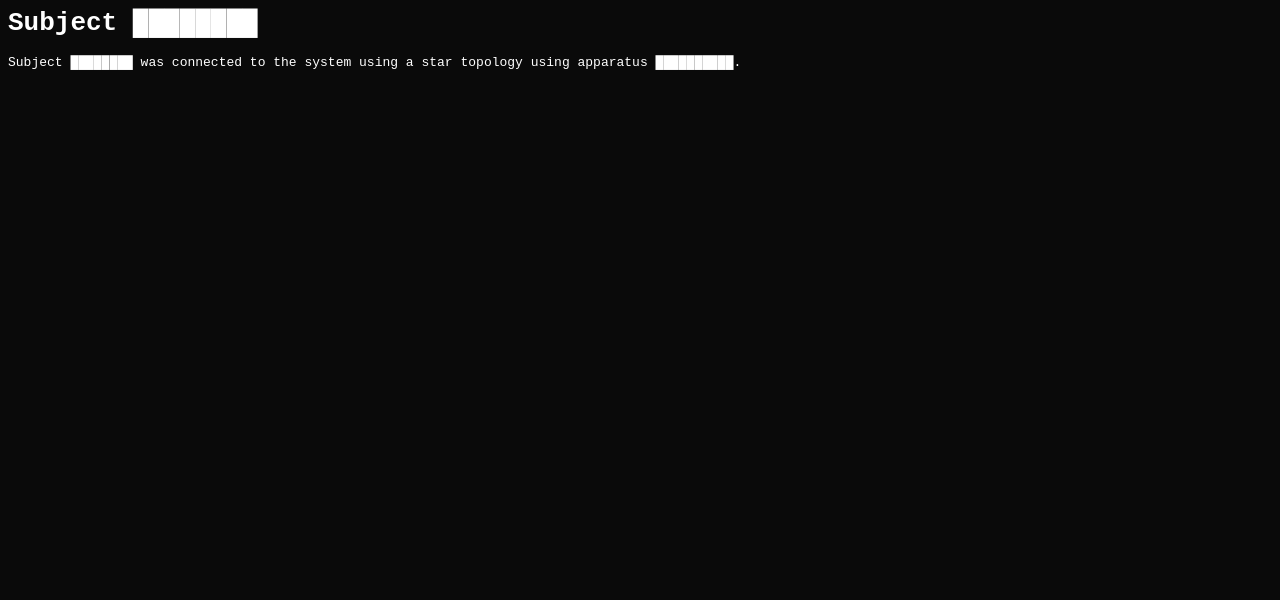
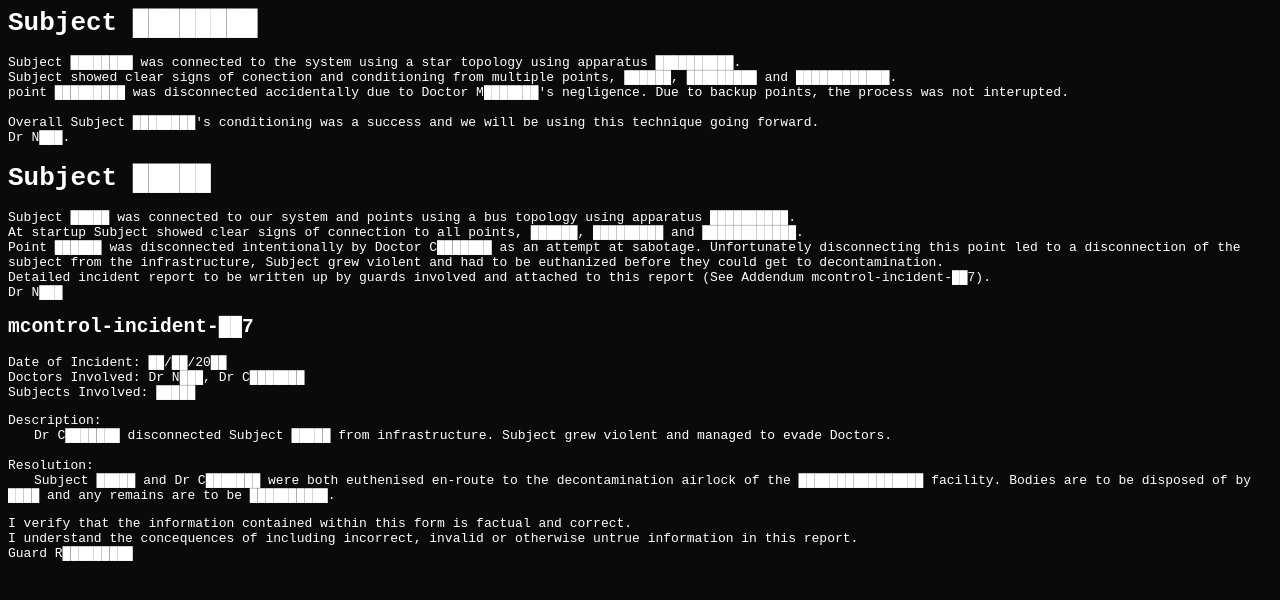
Before and after one commit to cowardlycamper32/cowardlycamper32.github.io, a website: page secret/mcontrol.html in a window 1280 px wide. Drawn offline with Linux system fonts and the light colour scheme.

Commit message:
addendium id: **7

```diff
--- a/secret/mcontrol.html
+++ b/secret/mcontrol.html
@@ -5,7 +5,35 @@
 <html>
     <h1>Subject &#x2588;&#x2588;&#x2588;&#x2588;&#x2588;&#x2588;&#x2588;&#x2588;</h1>
     <p>
-        Subject &#x2588;&#x2588;&#x2588;&#x2588;&#x2588;&#x2588;&#x2588;&#x2588; was connected to the system using a star topology using apparatus &#x2588;&#x2588;&#x2588;&#x2588;&#x2588;&#x2588;&#x2588;&#x2588;&#x2588;&#x2588;.
+        Subject &#x2588;&#x2588;&#x2588;&#x2588;&#x2588;&#x2588;&#x2588;&#x2588; was connected to the system using a star topology using apparatus &#x2588;&#x2588;&#x2588;&#x2588;&#x2588;&#x2588;&#x2588;&#x2588;&#x2588;&#x2588;.<br>
+        Subject showed clear signs of conection and conditioning from multiple points, &#x2588;&#x2588;&#x2588;&#x2588;&#x2588;&#x2588;, &#x2588;&#x2588;&#x2588;&#x2588;&#x2588;&#x2588;&#x2588;&#x2588;&#x2588; and &#x2588;&#x2588;&#x2588;&#x2588;&#x2588;&#x2588;&#x2588;&#x2588;&#x2588;&#x2588;&#x2588;&#x2588;.<br>
+        point &#x2588;&#x2588;&#x2588;&#x2588;&#x2588;&#x2588;&#x2588;&#x2588;&#x2588; was disconnected accidentally due to Doctor M&#x2588;&#x2588;&#x2588;&#x2588;&#x2588;&#x2588;&#x2588;'s negligence. Due to backup points, the process was not interupted.<br>
+        <br>
+        Overall Subject &#x2588;&#x2588;&#x2588;&#x2588;&#x2588;&#x2588;&#x2588;&#x2588;'s conditioning was a success and we will be using this technique going forward.<br>
+        Dr N&#x2588;&#x2588;&#x2588;.
 
     </p>
+    <h1>Subject &#x2588;&#x2588;&#x2588;&#x2588;&#x2588;</h1>
+    <p>
+        Subject &#x2588;&#x2588;&#x2588;&#x2588;&#x2588; was connected to our system and points using a bus topology using apparatus &#x2588;&#x2588;&#x2588;&#x2588;&#x2588;&#x2588;&#x2588;&#x2588;&#x2588;&#x2588;.<br>
+        At startup Subject showed clear signs of connection to all points, &#x2588;&#x2588;&#x2588;&#x2588;&#x2588;&#x2588;, &#x2588;&#x2588;&#x2588;&#x2588;&#x2588;&#x2588;&#x2588;&#x2588;&#x2588; and &#x2588;&#x2588;&#x2588;&#x2588;&#x2588;&#x2588;&#x2588;&#x2588;&#x2588;&#x2588;&#x2588;&#x2588;.<br>
+        Point &#x2588;&#x2588;&#x2588;&#x2588;&#x2588;&#x2588; was disconnected intentionally by Doctor C&#x2588;&#x2588;&#x2588;&#x2588;&#x2588;&#x2588;&#x2588; as an attempt at sabotage. Unfortunately disconnecting this point led to a disconnection of the subject from the infrastructure, Subject grew violent and had to be euthanized before they could get to decontamination.<br>
+        Detailed incident report to be written up by guards involved and attached to this report (See Addendum mcontrol-incident-&#x2588;&#x2588;7).<br>
+        Dr N&#x2588;&#x2588;&#x2588;
+    </p>
+    <h2>mcontrol-incident-&#x2588;&#x2588;7</h2>
+    <p>
+        Date of Incident: &#x2588;&#x2588;/&#x2588;&#x2588;/20&#x2588;&#x2588;<br>
+        Doctors Involved: Dr N&#x2588;&#x2588;&#x2588;, Dr C&#x2588;&#x2588;&#x2588;&#x2588;&#x2588;&#x2588;&#x2588;<br>
+        Subjects Involved: &#x2588;&#x2588;&#x2588;&#x2588;&#x2588;<br></p>
+        <span>Description:<br></span>
+
+        <span class="indent">&#9; Dr C&#x2588;&#x2588;&#x2588;&#x2588;&#x2588;&#x2588;&#x2588; disconnected Subject &#x2588;&#x2588;&#x2588;&#x2588;&#x2588; from infrastructure. Subject grew violent and managed to evade Doctors.<br><br></span>
+        <span>Resolution:<br></span>
+    <span class="indent">&#9; Subject &#x2588;&#x2588;&#x2588;&#x2588;&#x2588; and Dr C&#x2588;&#x2588;&#x2588;&#x2588;&#x2588;&#x2588;&#x2588; were both euthenised en-route to the decontamination airlock of the &#x2588;&#x2588;&#x2588;&#x2588;&#x2588;&#x2588;&#x2588;&#x2588;&#x2588;&#x2588;&#x2588;&#x2588;&#x2588;&#x2588;&#x2588;&#x2588; facility. Bodies are to be disposed of by &#x2588;&#x2588;&#x2588;&#x2588; and any remains are to be &#x2588;&#x2588;&#x2588;&#x2588;&#x2588;&#x2588;&#x2588;&#x2588;&#x2588;&#x2588;.<br></span>
+    <p>
+        I verify that the information contained within this form is factual and correct.<br>
+        I understand the concequences of including incorrect, invalid or otherwise untrue information in this report.<br>
+        Guard R&#x2588;&#x2588;&#x2588;&#x2588;&#x2588;&#x2588;&#x2588;&#x2588;&#x2588;
+    </p>
 </html>
--- a/styling/secret.css
+++ b/styling/secret.css
@@ -48,3 +48,8 @@ table {
     text-align: center;
     width: 50%;
 }
+
+.indent {
+    padding-left: 2em;
+    margin-top: 0%;
+}
```
Also changed, not shown: secret.html (+1 -1 lines).
